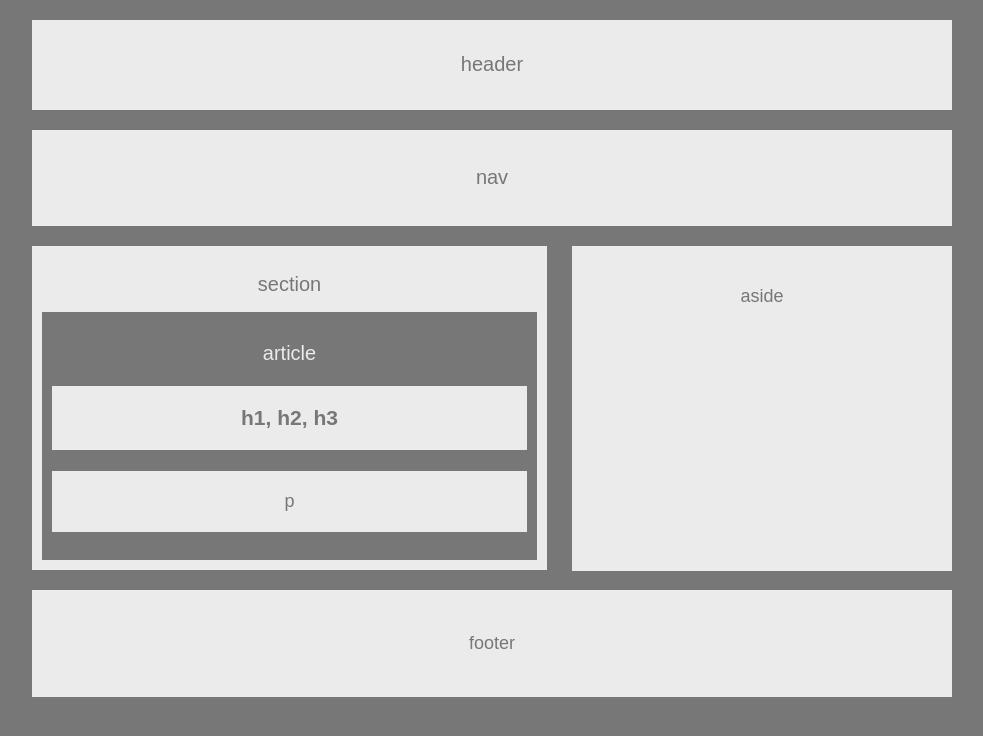
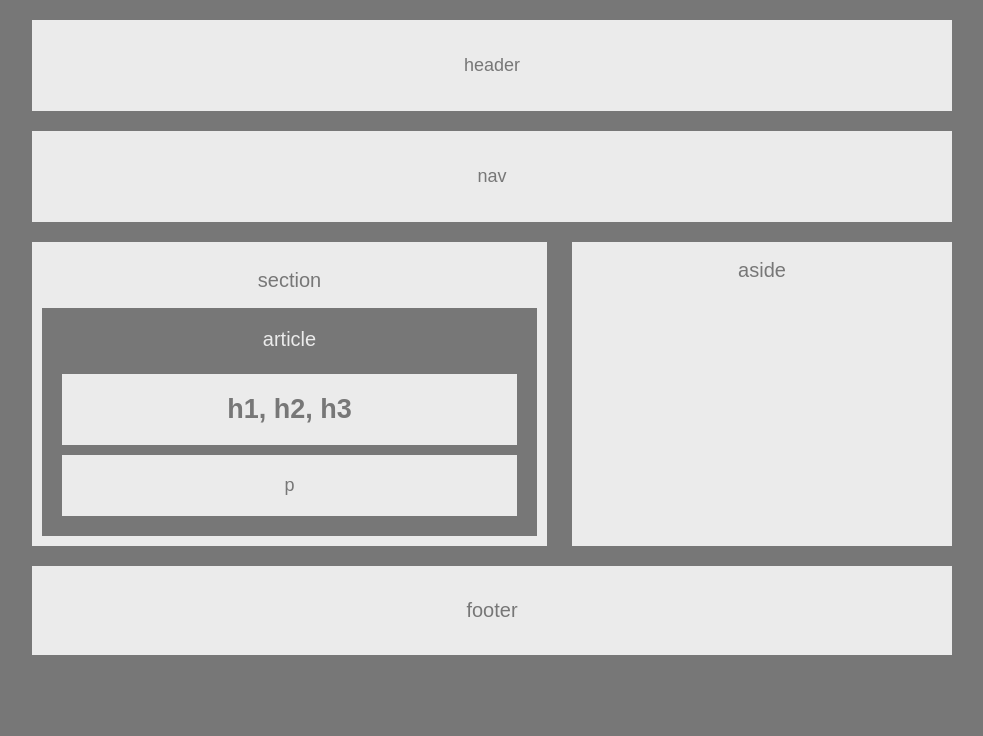
Before and after one commit to jn394/HW-Wireframe, a plain HTML site: page index.html in a window 1280 px wide. Shown: the whole page, without its empty margins (148-1131 px from the left). Drawn offline with Linux system fonts and the light colour scheme.

Commit message:
Updated a few lines of code

```diff
--- a/index.html
+++ b/index.html
@@ -5,26 +5,28 @@
     </head>
     <body>
         <header>
-            <h1>header</h1>
+            header
         </header>
         <nav>
-            <h2>nav</h2>
+            nav
         </nav>
         <section>
-            <h2>section</h2>
+            <h1>
+                section
+            </h1>
             <article>
                 <h1 id="article_header">article</h1>
-                <h3>h1, h2, h3</h3>
+                <h2>h1, h2, h3</h2>
                 <p>p</p>
             </article>
         </section>
 
         <aside>
-            <header>aside</header>
+            <h1>aside</h1>
         </aside>
 
         <footer>
-            <p>footer</p>
+            <h1>footer</h1>
         </footer>
     </body>
 </htm1>
--- a/style.css
+++ b/style.css
@@ -11,20 +11,27 @@ body {
     margin: auto;
 }
 
-header, nav {
+header {
+    background: #ebebeb;
+    padding: 35px;
+    text-align: center;
+    width: auto;
+}
+
+nav {
     background: #ebebeb;
     text-align: center;
+    padding: 35px;
     width: auto;
-    padding: 20px;
 }
 
 article {
     color: #ebebeb;
     background: #777;
-    padding: 10px;
+    padding: 20px;
 }
 
-h1, h2 {
+h1 {
     text-align: center;
     color: #777;
     background: #ebebeb;
@@ -36,13 +43,15 @@ h1, h2 {
     text-align: center;
     color: #ebebeb;
     background: #777;
+    margin-top: 0;
 }
 
-h3 {
+h2 {
     text-align: center;
     color: #777;
     background: #ebebeb;
     padding: 20px;
+    margin-bottom: 10px;
 }
 
 p {
@@ -50,6 +59,7 @@ p {
     color: #777;
     background: #ebebeb;
     padding: 20px;
+    margin: 0;
 }
 
 section {
@@ -63,14 +73,14 @@ section {
 aside {
     float: right;
     background: #ebebeb;
+    margin-right: 20px;
     width: 380px;
-    height: 325px;
-    margin-right: 20px;
+    height: 304px;
 }
 
 footer {
     clear: both;
     text-align: center;
+    padding: 20px;
     background-color: #ebebeb;
-    padding: 5px;
 }
```
